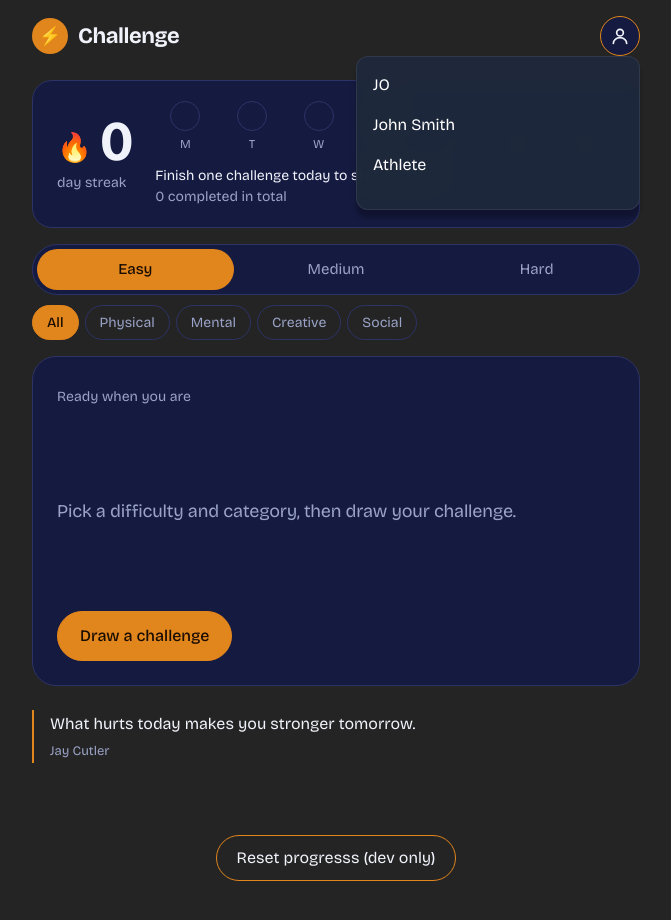
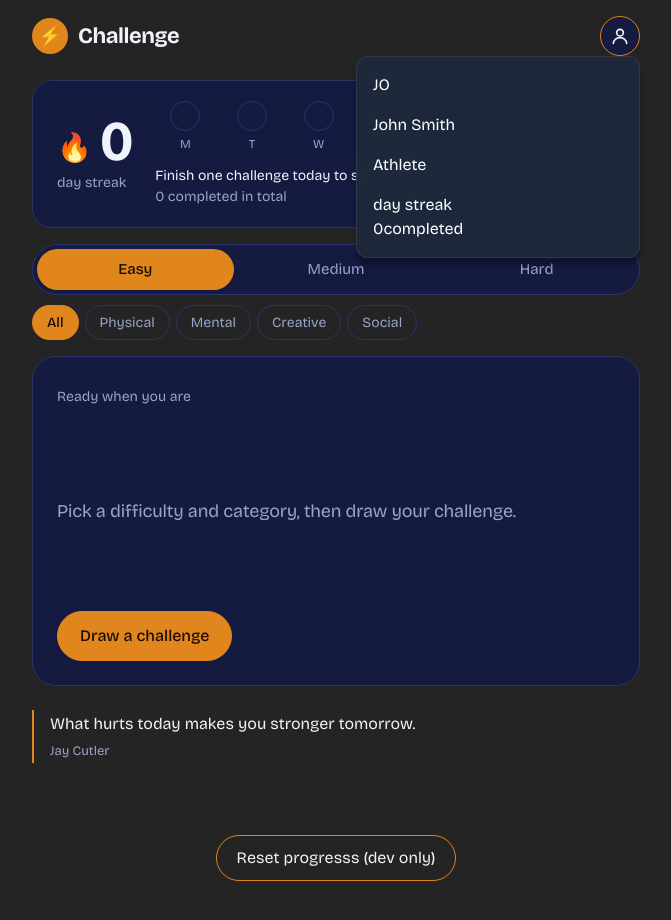
Before and after one commit to robertoandino/challenge-me, a React (Vite) app: page / in a window 1280 px wide. Both pictures are taken after a click on the button "Profile menu". Shown: the top 920 px of the page, without its empty margins (304-975 px from the left). Built offline with nearby package versions, Linux system fonts and the light colour scheme.

Commit message:
Updating profileMenu component

```diff
--- a/src/components/ProfileMenu/ProfileMenu.tsx
+++ b/src/components/ProfileMenu/ProfileMenu.tsx
@@ -52,7 +52,16 @@ function ProfileMenu({ dailyChallenge, completedCount, streakCount, onUseDaily,
                 </div>
             </div>
 
-
+            <div className="pm-stats">
+                <div className="pm-stat">
+                    <span className="pm-stat-num">{streakCount}</span>
+                    <span className="pm-stat-label">day streak</span>
+                </div>
+                <div className="pm-stat">
+                    <span className="pm-stat-num">{completedCount}</span>
+                    <span className="pm-stat-label">completed</span>
+                </div>
+            </div>
         </div>
     );
 };
```
